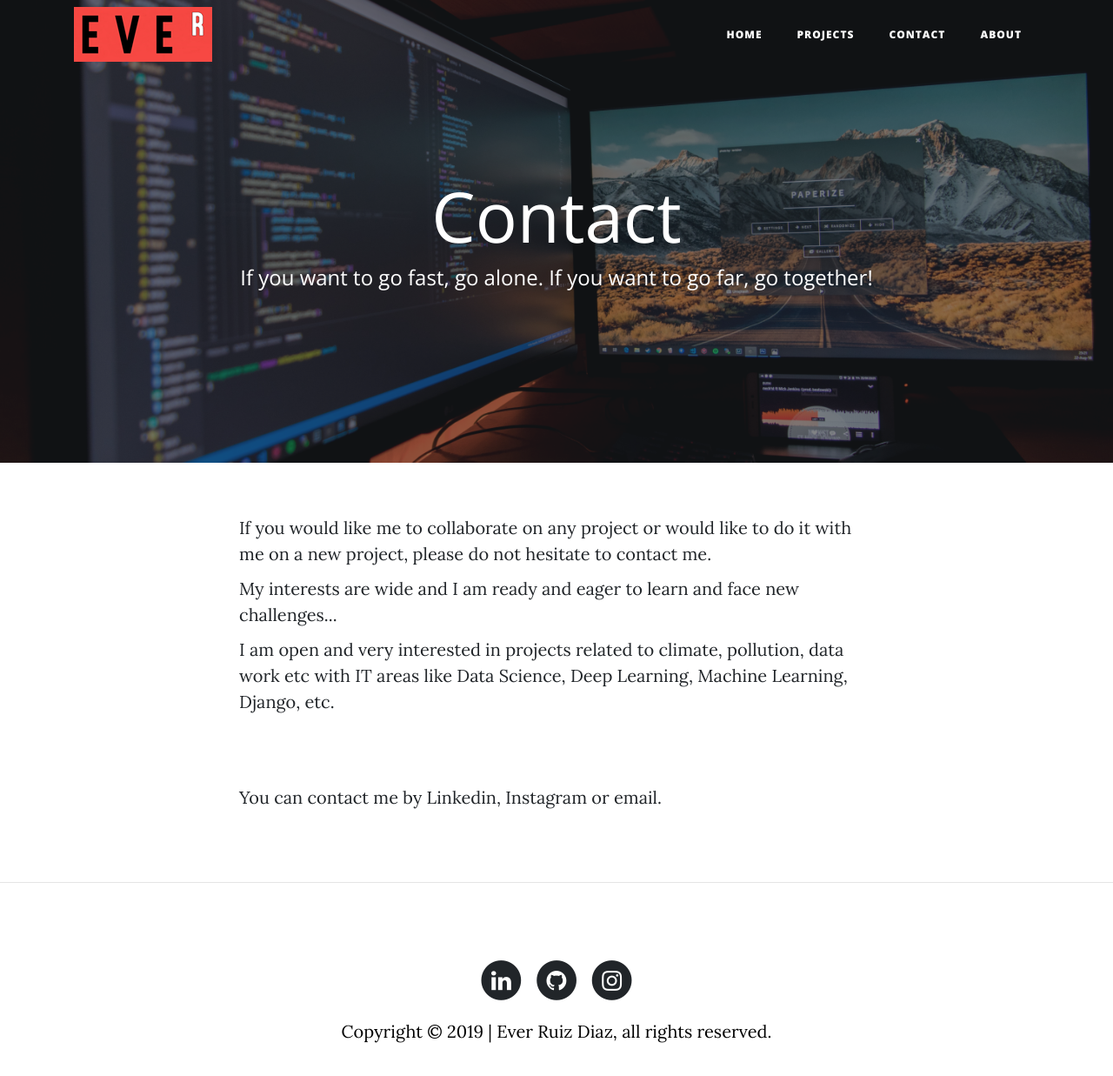
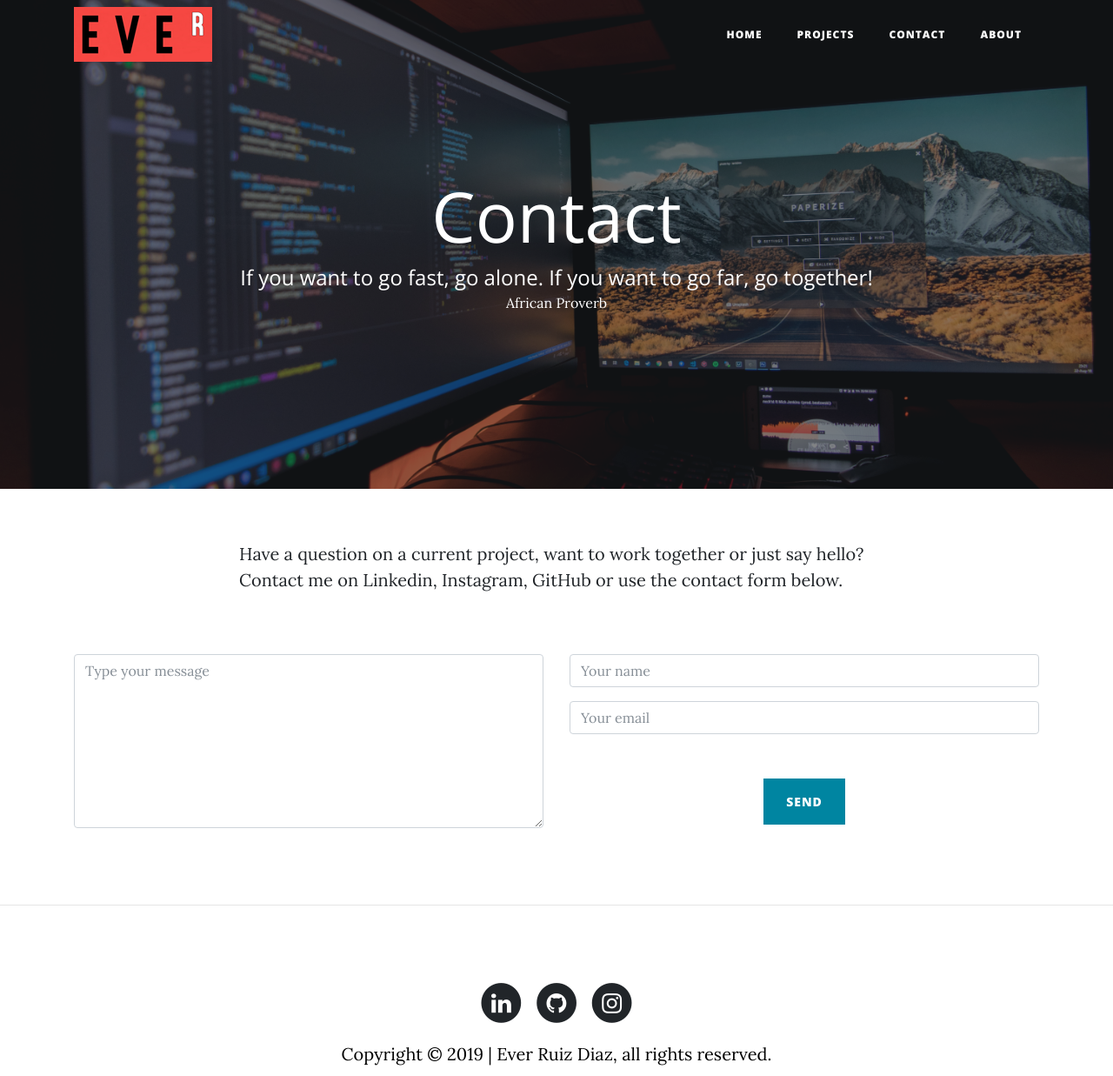
Before and after one commit to ruizdiazever/me, a Django app: page /contact/ in a window 1280 px wide. Shown: the whole page at 87% size. Before the commit the page ends 1199 px from the top, so only its background shows below. Run offline with Django 3.2, Linux system fonts and the light colour scheme; some libraries are stand-ins or nearby versions.

Commit message:
general corrections

```diff
--- a/core/templates/core/contact.html
+++ b/core/templates/core/contact.html
@@ -7,23 +7,61 @@
 {% block headers %}
 <h1 class= display-4>Contact</h1>
 <span class="subheading">If you want to go fast, go alone. If you want to go far, go together!</span>
+<small>African Proverb</small>
 {% endblock %}
 
 {% block content %}
 <div class="container">
     <div class="row">
         <div class="col-lg-8 col-md-10 mx-auto">
-            <p>If you would like me to collaborate on any project or would like to do it with me on a new project, please do not hesitate to contact me.</p>
-            <p>My interests are wide and I am ready and eager to learn and face new challenges... </p>
-            <p>I am open and very interested in projects related to climate, pollution, data work etc with IT areas like Data Science, Deep Learning, Machine Learning, Django, etc.
-            </p>
-            <br><br>
-            <p>You can contact me by Linkedin, Instagram or email.</p>
+            <p>Have a question on a current project, want to work together or just
+                say hello? Contact me on Linkedin, Instagram, GitHub or use the contact
+                form below.</p>
 <!--        <p><b>Teléfono:</b> +54 11 2669 6100</p>
             <p><b>Honorarios:</b> 50 U$S/h (precio base)</p> -->
         </div>
     </div>
 </div>
+<br><br>
+
+
+<section class="page-section" id="contact">
+    <div class="container">
+        <div class="row">
+            <div class="col-lg-12">
+                <form id="contactForm" name="sentMessage" novalidate="novalidate">
+                    <div class="row">
+                        <div class="col-md-6">
+                            <div class="form-group">
+                                <textarea style="height: 200px !important;" class="form-control" id="message" placeholder="Type your message"
+                                    required="required"
+                                    data-validation-required-message="Please enter a message."></textarea>
+                                <p class="help-block text-danger"></p>
+                            </div>
+                        </div>
+                        <div class="col-md-6">
+                            <div class="form-group">
+                                <input class="form-control" id="name" type="text" placeholder="Your name"
+                                    required="required" data-validation-required-message="Please enter your name.">
+                                <p class="help-block text-danger"></p>
+                            </div>
+                            <div class="form-group">
+                                <input class="form-control" id="email" type="email" placeholder="Your email"
+                                    required="required"
+                                    data-validation-required-message="Please enter your email address.">
+                                <p class="help-block text-danger"></p>
+                            </div>
+                            <div  class="col-md-12 text-center">
+                                <div id="success"></div>
+                                <button style="margin-top: 35px !important;" id="sendMessageButton" class="btn btn-primary btn-xl text-uppercase"
+                                    type="submit">Send</button>
+                            </div>
+                        </div>
+                    </div>
+                </form>
+            </div>
+        </div>
+    </div>
+</section>
 <hr>
-
 {% endblock %}.
```
Also changed, not shown: core/templates/core/about.html (+25 -10 lines), core/templates/core/home.html (+5 -5 lines), db.sqlite3.
